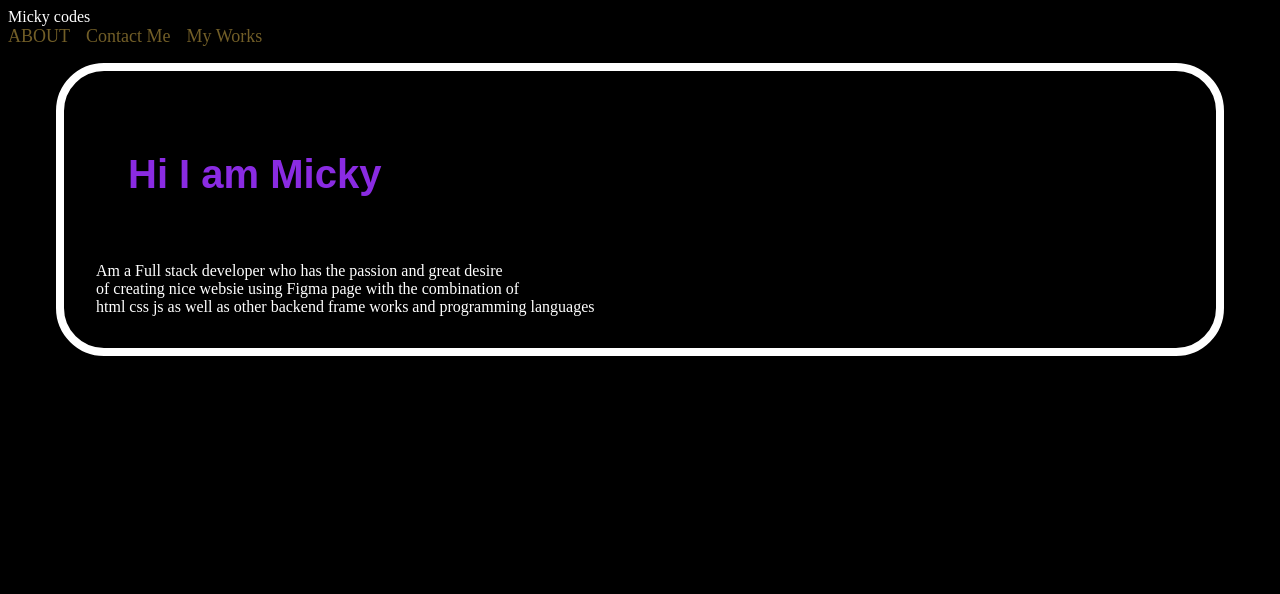
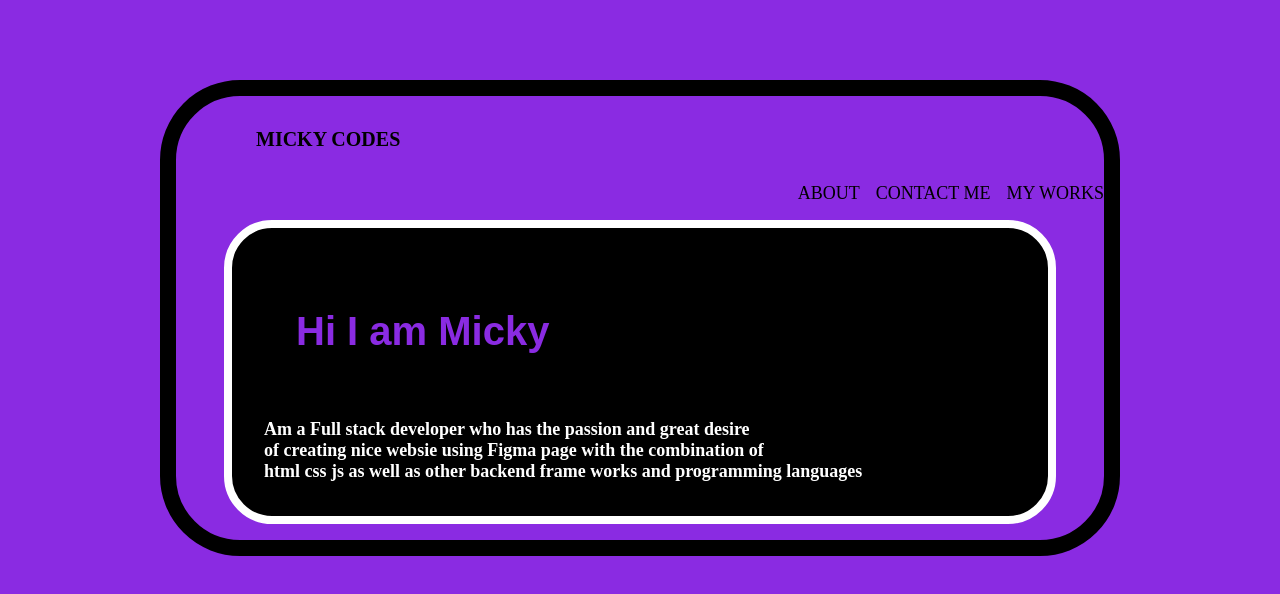
Before and after one commit to mickyawa/portfilo, a plain HTML site: page index.html in a window 1280 px wide. Drawn offline with Linux system fonts and the light colour scheme.

Commit message:
add commit

```diff
--- a/css/style.css
+++ b/css/style.css
@@ -1,22 +1,40 @@
 body {
     /* background-color: blue; */
     color: white;
-    background-color: black;
+    background-color: blueviolet;
+    margin: 5rem 10rem;
+    border: 1rem solid black;
+    border-radius: 5rem;
+
+}
+a{
+    text-decoration: none;
+    color: black;
 }
 section{
     margin: 1rem 3rem;
     padding: 1rem 2rem;
     border: 0.5rem solid white;
     border-radius: 3rem;
+    background-color: black;
+}
+.code{
+    margin: 1rem 3rem;
+    padding: 1rem 2rem;
+    color: black;
+    font-weight: 700;
+    font-size: 20px;
 }
 
 nav {
-    color: rgb(114, 94, 39);
+    justify-content: end;
+    color: yellow(114, 39, 39, 0);
     font-size: 18px;
     text-decoration: none;
     align-content: flex-start;
     display: flex;
     gap: 1rem;
+
 }
 .micky h1{
     color: white;
@@ -24,6 +42,10 @@ nav {
     padding: 2rem;
 
 }
+p{
+    font-weight: 600;
+    font-size: 18px;
+}
 .stack{
     c
 }
--- a/index.html
+++ b/index.html
@@ -10,12 +10,12 @@
 
 <body>
     <header>
-        <div>Micky codes</div>
+        <div class="code">MICKY CODES</div>
 
         <nav>
-            <div>ABOUT</div>
-            <div>Contact Me</div>
-            <div>My Works</div>
+            <a href="#">ABOUT</a>
+            <a href="#">CONTACT ME</a>
+            <a href="#">MY WORKS</a>
         </nav>
     </header>
 
```
